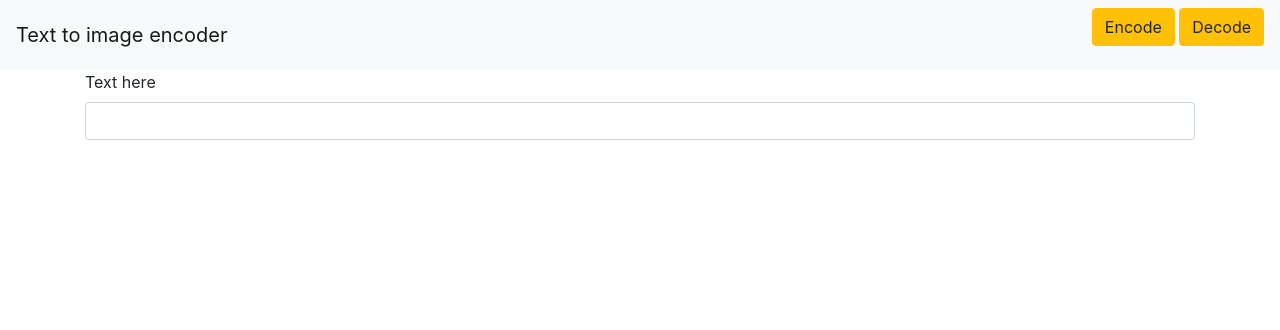
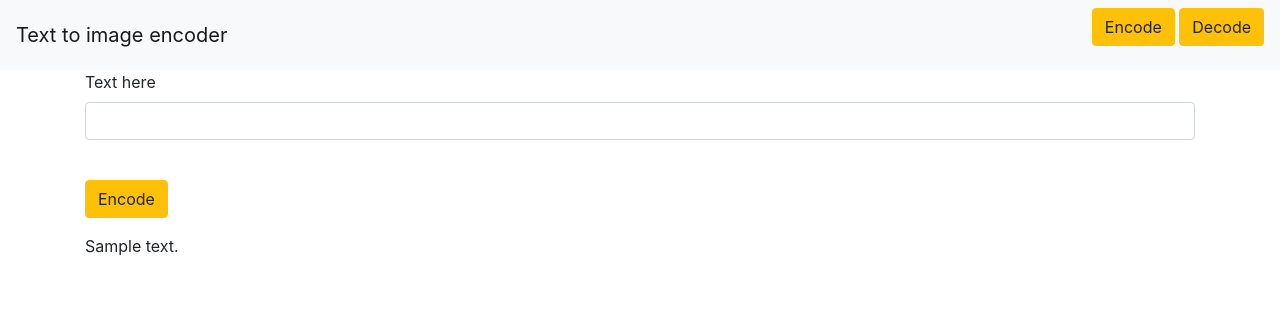
Before and after one commit to Tim-977/text2image-encrypter, a Flask app: template templates/encoder.html in a window 1280 px wide. Shown: the top 330 px of the page. Run offline with Flask 3, Linux system fonts and the light colour scheme; the template is opened without the code that fills it: values that come from a table or form of the project are taken from there, most other values are stand-ins (such as "Sample title", 1, 10 or a date in 2020); some libraries are stand-ins or nearby versions.

Commit message:
Delere encoder_success -> remove encode delay

```diff
--- a/forms/user.py
+++ b/forms/user.py
@@ -1,6 +1,7 @@
 from flask_wtf import FlaskForm
-from wtforms import StringField
+from wtforms import StringField, SubmitField
 from wtforms.validators import DataRequired
 
 class InputTextForm(FlaskForm):
     text = StringField('Text here', validators=[DataRequired()])
+    submit = SubmitField('Encode')
--- a/server.py
+++ b/server.py
@@ -15,25 +15,18 @@ def start():
 @app.route('/encoder', methods=['GET', 'POST'])
 def encoder():
     global text
+    log = ''
     form = InputTextForm()
     if form.validate_on_submit():
         text = str(form.text.data)
-        return redirect('/encoder_success')
-    return render_template('encoder.html', form=form, title='Encoder')
+        log = encode(text)
+        return redirect('/download_image')
+    return render_template('encoder.html', form=form, title='Encoder', text=log)
 
 
 @app.route('/decoder', methods=['GET', 'POST'])
 def decoder():
     return render_template('decoder.html', title='Decoder')
-
-
-@app.route('/encoder_success')
-def encoder_success():
-    if encode(text) == 'image saved successfully':
-        log = 'image saved successfully'
-    else:
-        log = 'an error in the encoding function'
-    return render_template('encoder_success.html', text=log, title='Encoder success')
 
 
 @app.route('/decoder_success')
--- /dev/null
+++ b/static/styles.css
@@ -0,0 +1,6 @@
+.download_button {
+  display: flex;
+  justify-content: center;
+  align-items: center;
+  height: 100vh;
+}
--- a/templates/base.html
+++ b/templates/base.html
@@ -1,6 +1,7 @@
 <!DOCTYPE html>
 <html lang="en">
 <head>
+  <link rel="stylesheet" type="text/css" href="static/styles.css">
   <meta charset="UTF-8">
   <meta name="viewport" content="width=device-width, initial-scale=1, shrink-to-fit=no">
   <link rel="stylesheet"
--- a/templates/encoder.html
+++ b/templates/encoder.html
@@ -12,10 +12,12 @@
         </div>
       {% endfor %}
     </p>
+    <p>{{ form.submit(type="submit", class="btn btn-warning") }}</p>
     {% if message %}
       <div class="alert alert-warning" role="alert">
         {{ message }}
       </div>
     {% endif %}
   </form>
+  {{ text }}
 {% endblock %}
```
Also changed, not shown: templates/encoder_success.html (deleted, +0 -14 lines).
